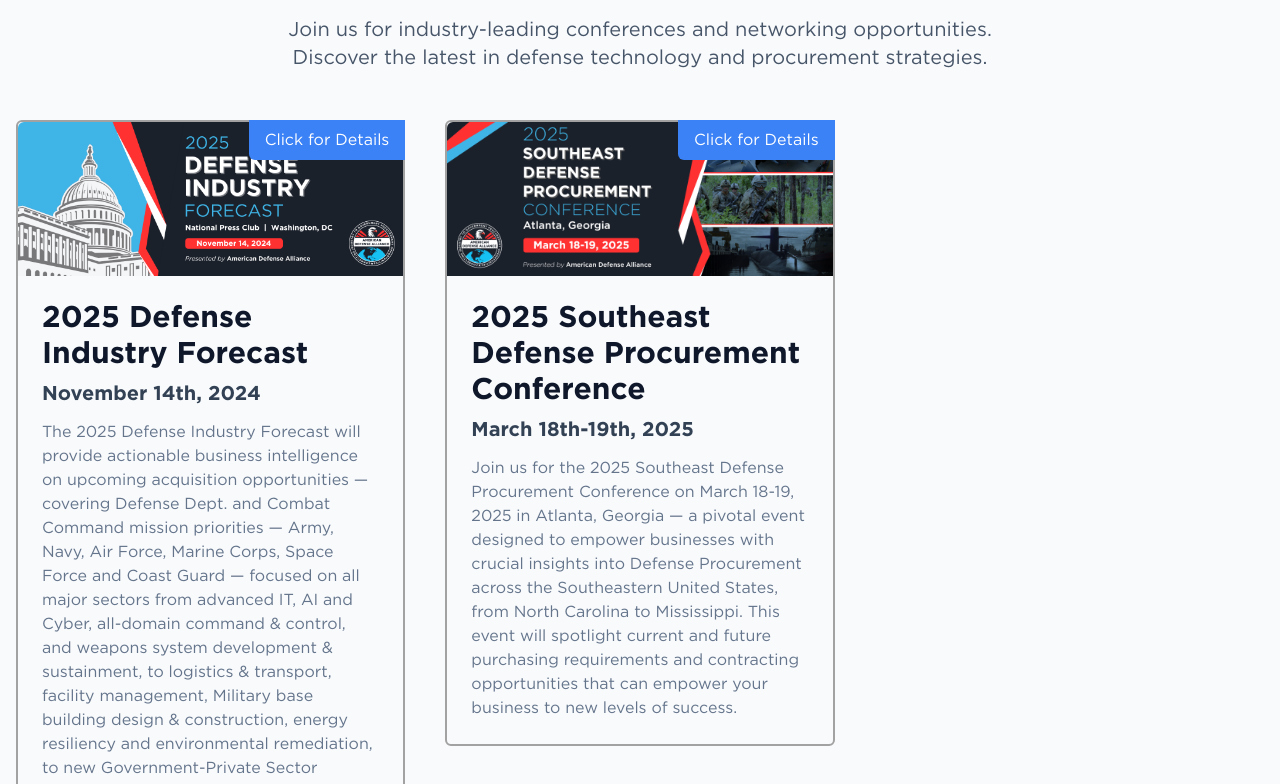
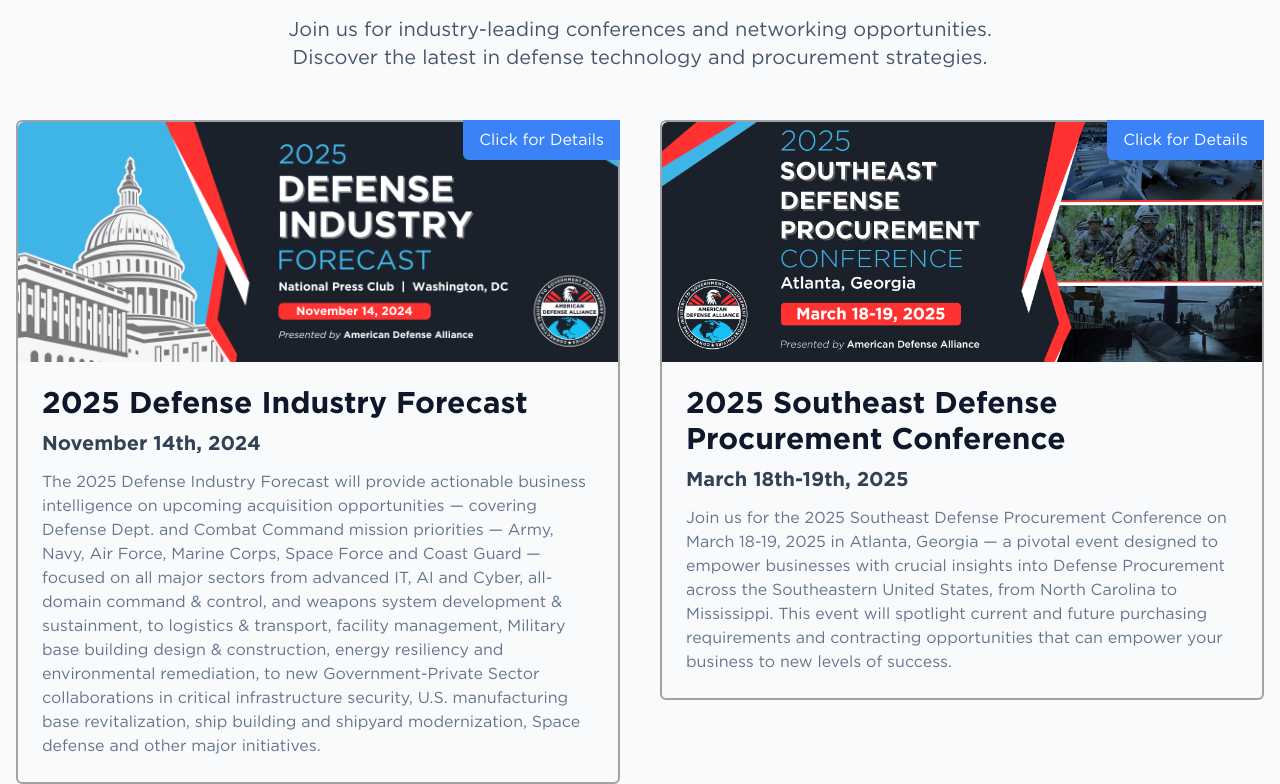
Before and after one commit to masonym/ada-website, a Next.js app: page / in a window 1280 px wide. Shown: the part 596-1380 px from the top of the page. Built offline with nearby package versions, Linux system fonts and the light colour scheme.

Commit message:
Fixed upcoming events grid layout

```diff
--- a/src/app/components/UpcomingEvents.tsx
+++ b/src/app/components/UpcomingEvents.tsx
@@ -12,6 +12,20 @@ const UpcomingEvents = () => {
     return dateA.getTime() - dateB.getTime();
   });
 
+  // Determine grid columns based on number of events
+  const getGridClass = (count: number) => {
+    switch (count) {
+      case 1:
+        return 'xl:grid-cols-1 max-w-[640px]';
+      case 2:
+        return 'xl:grid-cols-2 xl:max-w-[1300px]';
+      default:
+        return 'xl:grid-cols-3 xl:max-w-[1900px]';
+    }
+  };
+
+  const gridClass = getGridClass(sortedEvents.length);
+
   return (
     <section id="upcoming-events" className="max-container flex flex-col items-center mt-24 mb-16">
       <h2 className="text-center font-gotham font-bold text-[36px] md:text-[64px] text-slate-900 sm:px-16 px-6">
@@ -20,8 +34,8 @@ const UpcomingEvents = () => {
       <p className="text-center text-slate-600 text-xl mb-12 max-w-3xl mx-2">
         Join us for industry-leading conferences and networking opportunities. Discover the latest in defense technology and procurement strategies.
       </p>
-      {/* Changed to grid layout */}
-      <div className="grid grid-cols-1 md:grid-cols-1 xl:grid-cols-3 gap-10 mx-4 justify-items-center w-full xl:max-w-[1900px] px-4">
+      {/* Dynamic grid columns and max-width based on number of events */}
+      <div className={`grid grid-cols-1 md:grid-cols-1 ${gridClass} gap-10 mx-4 justify-items-center w-full px-4`}>
         {sortedEvents.map(event => (
           <div key={event.id} className="relative group h-fit cursor-pointer transition-all duration-300 hover:scale-105 w-full max-w-[640px]">
             <EventCard
@@ -44,10 +58,6 @@ const UpcomingEvents = () => {
           </div>
         ))}
       </div>
-      {/* If there's an odd number of events, add an empty div to maintain centering */}
-      {sortedEvents.length % 2 !== 0 && sortedEvents.length > 1 && (
-        <div className="hidden md:block w-full max-w-[640px]" />
-      )}
       <p className="text-center text-slate-600 text-lg mt-8">
         Click on any event card to view full details and registration information.
       </p>
--- a/src/app/events/page.tsx
+++ b/src/app/events/page.tsx
@@ -12,6 +12,19 @@ const page = () => {
         return dateA.getTime() - dateB.getTime();
     });
 
+    const getGridClass = (count: number) => {
+        switch (count) {
+            case 1:
+                return 'xl:grid-cols-1 max-w-[640px]';
+            case 2:
+                return 'xl:grid-cols-2 xl:max-w-[1300px]';
+            default:
+                return 'xl:grid-cols-3 xl:max-w-[1900px]';
+        }
+    };
+
+    const gridClass = getGridClass(sortedEvents.length);
+
     return (
         <div className="flex flex-col max-content mt-12">
             <h1 className="text-[48px] font-gotham font-bold mb-0 text-slate-900 text-center">UPCOMING EVENTS</h1>
@@ -24,7 +37,7 @@ const page = () => {
                 <p className="text-center text-slate-600 text-xl mb-12 max-w-3xl">
                     Join us for industry-leading conferences and networking opportunities. Discover the latest in defense technology and procurement strategies.
                 </p>
-                <div className="grid grid-cols-1 md:grid-cols-1 xl:grid-cols-3 gap-10 mx-4 justify-items-center w-full xl:max-w-[1900px] px-4">
+                <div className={`grid grid-cols-1 md:grid-cols-1 ${gridClass} gap-10 mx-4 justify-items-center w-full px-4`}>
                     {sortedEvents.map(event => (
                         <div key={event.id} className="relative group h-fit cursor-pointer transition-all duration-300 hover:scale-105 w-full max-w-[640px]">
                             <EventCard
```
